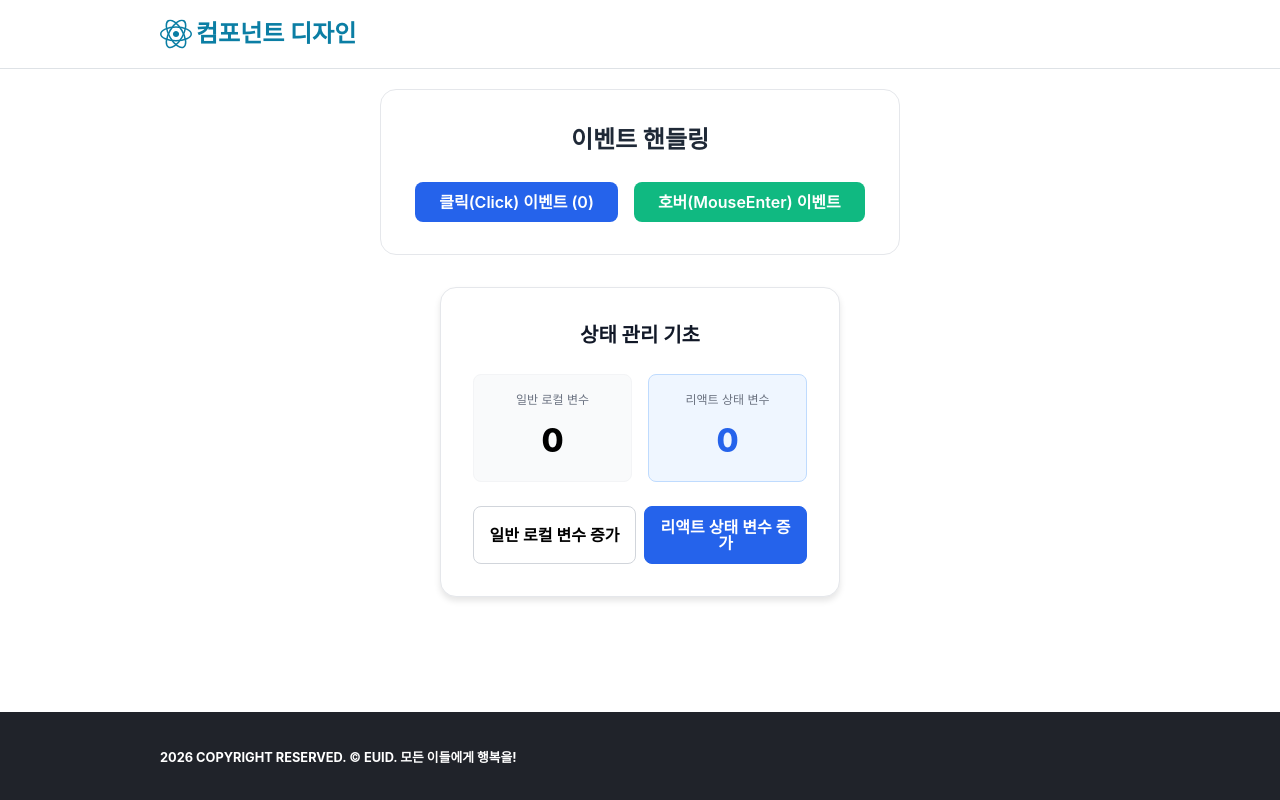
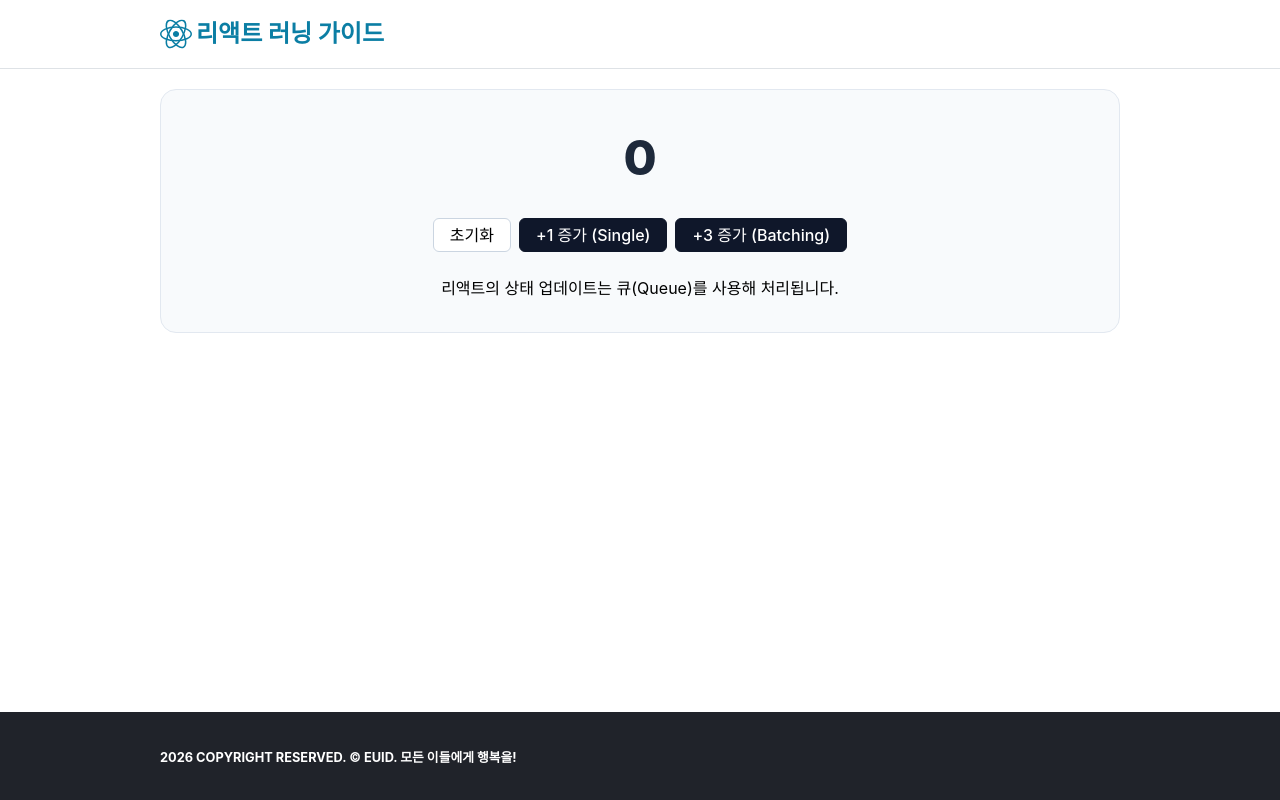
Before and after one commit to jyeonleee/likelion-16th-react, a React (Vite) app in the folder learning-react/02-State-이벤트-핸들링/: page / in a window 1280 px wide. Built offline with nearby package versions, Linux system fonts and the light colour scheme.

Commit message:
learn. Batch '일괄적으로 한꺼번에' 업데이트

```diff
--- a/learning-react/02-State-이벤트-핸들링/src/app/index.tsx
+++ b/learning-react/02-State-이벤트-핸들링/src/app/index.tsx
@@ -1,5 +1,5 @@
 import { Footer, Header, Image, Wrapper } from '@/components'
-import { ComponentState, EventHandling } from '@/learns'
+import { UpdateState } from '@/learns'
 import S from './style.module.css'
 
 export default function App() {
@@ -8,14 +8,13 @@
       <Header>
         <h2 className={S.imageWrapper}>
           <Image src="/react.svg" alt="" width={32} height={32} />
-          컴포넌트 디자인
+          리액트 러닝 가이드
         </h2>
       </Header>
 
       <div className={S.main}>
         <Wrapper>
-          <EventHandling />
-          <ComponentState />
+          <UpdateState />
         </Wrapper>
       </div>
 
--- a/learning-react/02-State-이벤트-핸들링/src/learns/EventHandling/EventHandler/index.tsx
+++ b/learning-react/02-State-이벤트-핸들링/src/learns/EventHandling/EventHandler/index.tsx
@@ -7,7 +7,7 @@
 
   // 화살표 함수 식 (이벤트 객체를 사용할 경우, 타입 지정 필요)
   const handleIncreaseCount = (e: MouseEvent<HTMLButtonElement>) => {
-    console.log('버블링')
+    console.log('버블링', e.eventPhase)
     console.log(e.type + ' 이벤트 발동!')
     const nextCount = count + 1
     setCount(nextCount)
@@ -20,15 +20,15 @@
 
   // 버전 2. 클로저(Closure) 활용
   //        화살표 함수 구문 사용
-  const makeClickHandler = (message: string) => () => {
-    console.log('캡쳐링')
+  const makeClickHandler = (message: string) => (e: MouseEvent<HTMLButtonElement>) => {
+    console.log('캡쳐링', e.eventPhase)
     console.log(message)
   }
 
   // 함수 선언 방식의 클로저 활용
   // function makeClickHandler(message: string) {
-  //   return function handleClick() {
-  //     console.log('캡쳐링')
+  //   return function handleClick(e: MouseEvent<HTMLButtonElement>) {
+  //     console.log('캡쳐링', e.eventPhase)
   //     console.log(message)
   //   }
   // }
--- a/learning-react/02-State-이벤트-핸들링/src/learns/UpdateState/BatchCounter/index.tsx
+++ b/learning-react/02-State-이벤트-핸들링/src/learns/UpdateState/BatchCounter/index.tsx
@@ -1,5 +1,79 @@
+import { useState } from 'react'
 import S from './style.module.css'
 
+// 카운트 상태 초기값
+const INITIAL_COUNT = 0
+
 export default function BatchCounter() {
-  return <article className={S.container}></article>
+  // 컴포넌트의 카운트 상태 선언
+  // 불변 값(immutable value)
+  const [count, setCount] = useState(INITIAL_COUNT)
+
+  // 카운트 초기화 핸들러 작성
+  const handleResetCount = () => setCount(INITIAL_COUNT)
+
+  // 카운트 + 1 핸들러 작성 (실습)
+  const handleIncreaseSingle = () => {
+    const nextCount = count + 1
+    setCount(nextCount)
+  }
+
+  // 카운트 + 1 → 카운트 + 1 → 카운트 + 1 이벤트 핸들러 작성 (실습)
+  const handleIncreaseTripple = () => {
+    // Batch '일괄적으로 한꺼번에' 업데이트
+    // 조건: setCount 함수를 3번 사용
+
+    setCount((prevCount /* 0 */) => prevCount + 1 /* 0 + 1 = 1 */)
+    setCount((prevCount /* 1 */) => prevCount + 1 /* 1 + 1 = 2 */)
+    setCount((prevCount /* 2 */) => prevCount + 1 /* 2 + 1 = 3 */)
+
+    // 현재 렌더링 시점
+    // count = 0
+
+    // 다음 렌더링 시점
+    // Queue [
+    //   (prevCount /* 0 */) => prevCount + 1,
+    //   (prevCount /* 1 */) => prevCount + 1,
+    //   (prevCount /* 2 */) => prevCount + 1,
+    // ]
+
+    // 다음 렌더링 시 count 상태 값은? 3
+  }
+
+  return (
+    <article className={S.container}>
+      <h3 className={S.display} aria-label={`배치 카운터 현재 값: ${count}`}>
+        {count}
+      </h3>
+
+      <div className={S.actions}>
+        <button
+          type="button"
+          className={S.button}
+          // 인라인 이벤트 핸들러 (상태 업데이트 요청)
+          onClick={handleResetCount}
+        >
+          초기화
+        </button>
+
+        <button
+          type="button"
+          className={`${S.button} ${S.primary}`}
+          onClick={handleIncreaseSingle}
+        >
+          +1 증가 (Single)
+        </button>
+
+        <button
+          type="button"
+          className={`${S.button} ${S.primary}`}
+          onClick={handleIncreaseTripple}
+        >
+          +3 증가 (Batching)
+        </button>
+      </div>
+
+      <p>리액트의 상태 업데이트는 큐(Queue)를 사용해 처리됩니다.</p>
+    </article>
+  )
 }
--- a/learning-react/02-State-이벤트-핸들링/src/learns/UpdateState/index.tsx
+++ b/learning-react/02-State-이벤트-핸들링/src/learns/UpdateState/index.tsx
@@ -1,5 +1,11 @@
+import BatchCounter from './BatchCounter'
 import S from './style.module.css'
 
 export default function UpdateState() {
-  return <div className={S.container}></div>
+  return (
+    <section className={S.container}>
+      <h2 className='sr-only'>상태 업데이트</h2>
+      <BatchCounter />
+    </section>
+  )
 }
--- a/learning-react/02-State-이벤트-핸들링/src/learns/index.ts
+++ b/learning-react/02-State-이벤트-핸들링/src/learns/index.ts
@@ -12,6 +12,7 @@
 export { default as EventHandling } from './EventHandling'
 
 // 4. State 업데이트 : learn/UpdateState
+export { default as UpdateState } from './UpdateState'
 
 // 5. 입력 동기화 : learn/ControlledComponent
 
```
